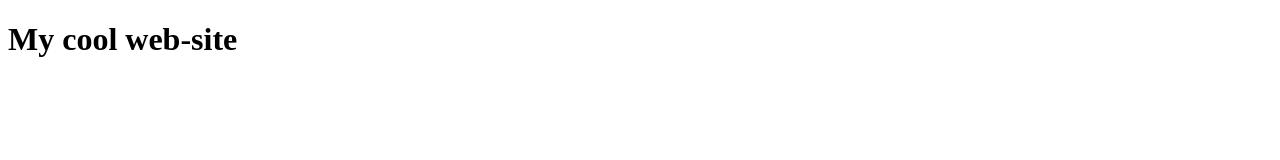
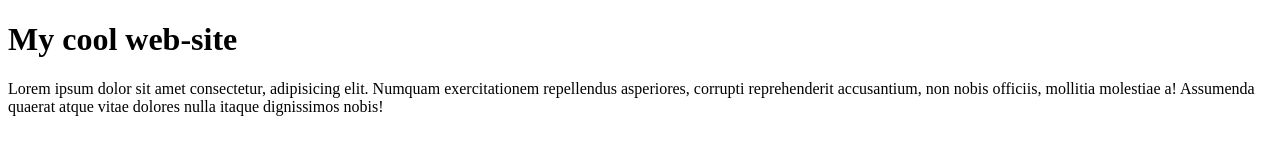
Before and after one commit to KunduzKonurbaeva/git-lesson, a plain HTML site: page index.html in a window 1280 px wide. Drawn offline with Linux system fonts and the light colour scheme.

Commit message:
Абзац

```diff
--- a/index.html
+++ b/index.html
@@ -12,7 +12,7 @@
     <h1>My cool web-site</h1>
   </header>
 
-
+  <p>Lorem ipsum dolor sit amet consectetur, adipisicing elit. Numquam exercitationem repellendus asperiores, corrupti reprehenderit accusantium, non nobis officiis, mollitia molestiae a! Assumenda quaerat atque vitae dolores nulla itaque dignissimos nobis!</p>
 </body>
 
 </html>
```
